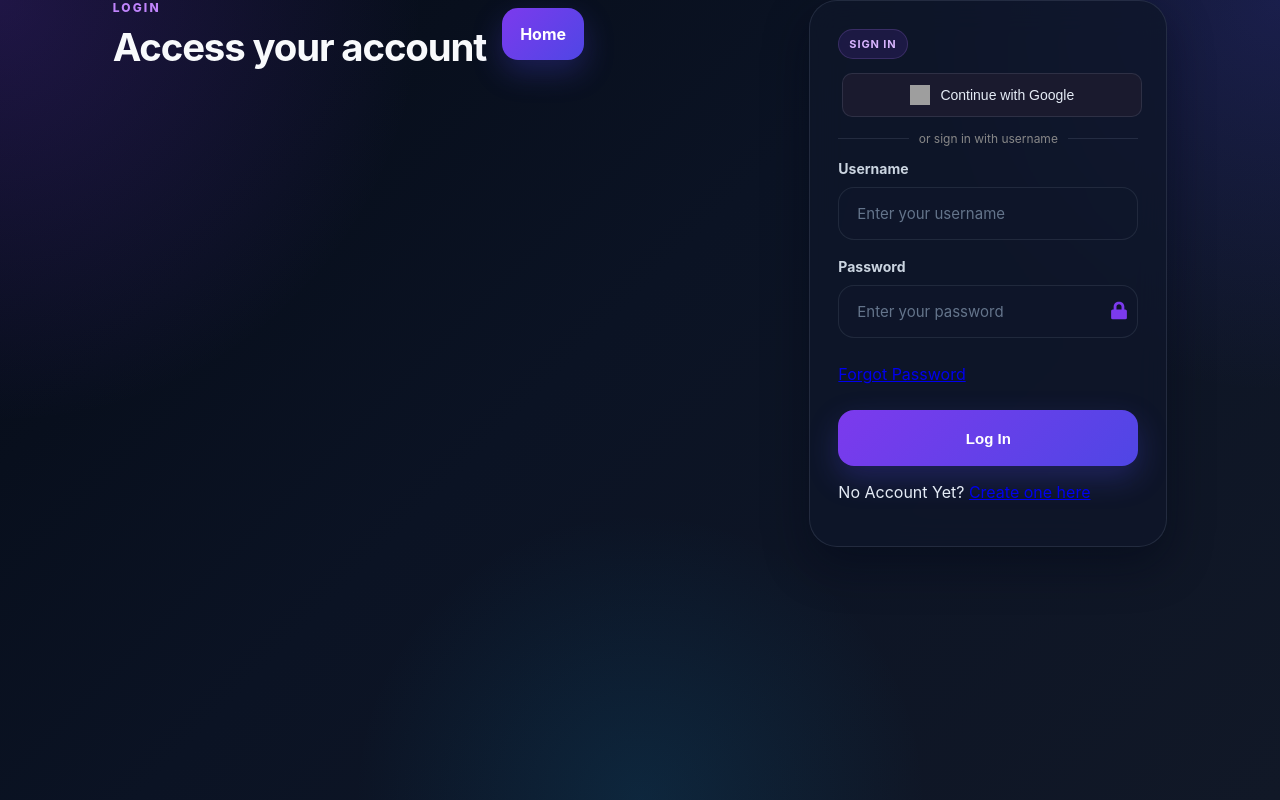
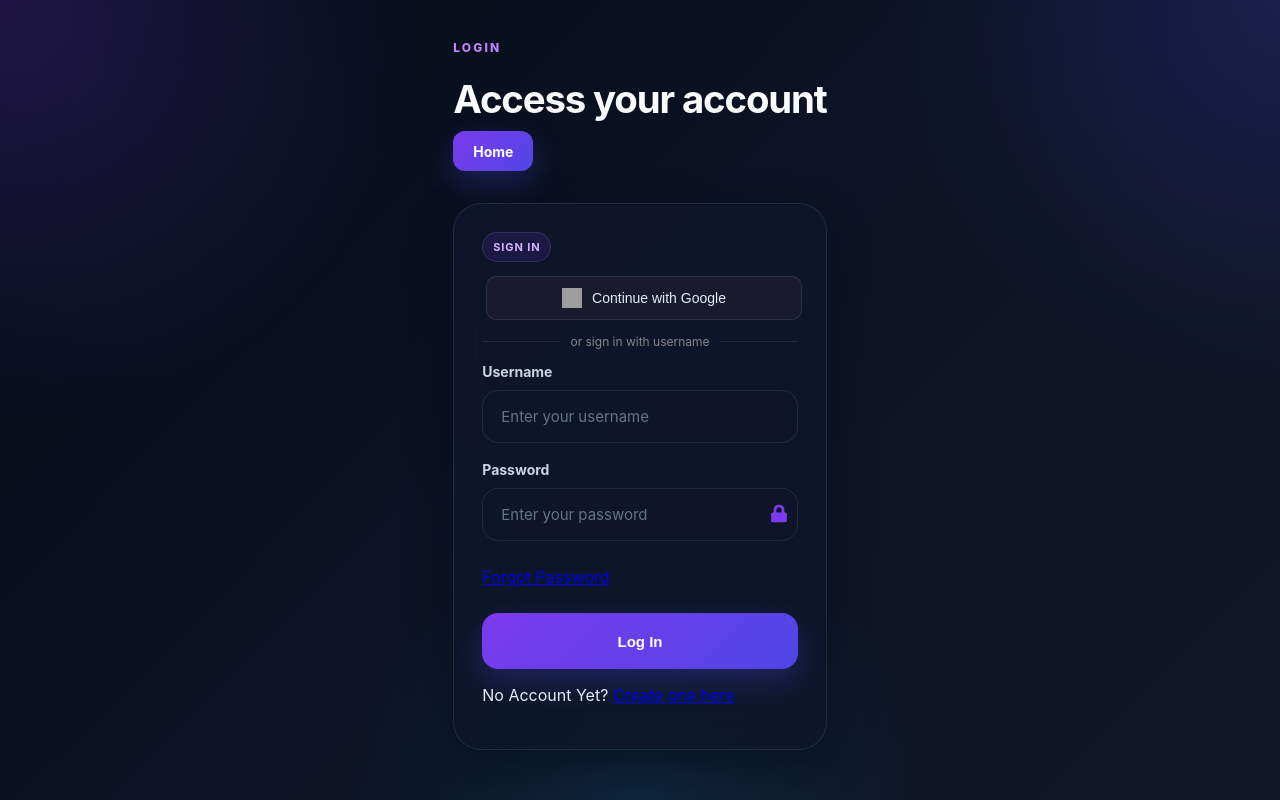
Before and after one commit to TheArisAngelo/Reddit-Client, a React (Create React App) app in the folder reddit-client/: page /login in a window 1280 px wide. Built offline with nearby package versions, Linux system fonts and the light colour scheme; grey boxes are pictures that could not be loaded.

Commit message:
login page UI fixes

```diff
--- a/reddit-client/src/App.css
+++ b/reddit-client/src/App.css
@@ -3607,6 +3607,39 @@ body:has(.light-mode) {
 }
 
 /* =========================
+   LOGIN / SIGNUP / AUTH PAGES
+========================= */
+
+.app-shell--auth {
+  display: flex;
+  flex-direction: column;
+  align-items: stretch;
+  min-height: 100vh;
+  padding: 40px 24px;
+}
+
+/* =========================
+   AUTH PAGE HEADER
+========================= */
+.auth-page-header {
+  display: flex;
+  flex-direction: column;
+  align-items: flex-start;
+  gap: 12px;
+  margin-bottom: 32px;
+  width: 100%;
+}
+
+.auth-home-btn {
+  min-height: 40px;
+  padding: 0 20px;
+  font-size: 14px;
+  border-radius: 12px;
+  flex-shrink: 0;
+  white-space: nowrap;
+}
+
+/* =========================
    RESPONSIVE — 1100px
 ========================= */
 
--- a/reddit-client/src/LoginPage.js
+++ b/reddit-client/src/LoginPage.js
@@ -113,25 +113,20 @@ export default function LoginPage({ onLogin }) {
   };
 
   return (
-    <div className="app-shell">
+    <div className="app-shell--auth">
       <div className="bg-orb bg-orb-1" />
       <div className="bg-orb bg-orb-2" />
       <div className="bg-grid" />
 
-      <div className="profile-topbar">
-        <div>
+      <main className="login-layout">
+        <div className="auth-page-header">
           <p className="eyebrow">LOGIN</p>
           <h1 className="create-page-title">Access your account</h1>
-        </div>
 
-        <div className="create-top-actions">
-          <Link to="/" className="nav-btn">
+          <Link to="/" className="nav-btn auth-home-btn">
             Home
           </Link>
         </div>
-      </div>
-
-      <main className="login-layout">
         <section className="create-card login-card">
           <div className="lane-chip">Sign In</div>
 
```
